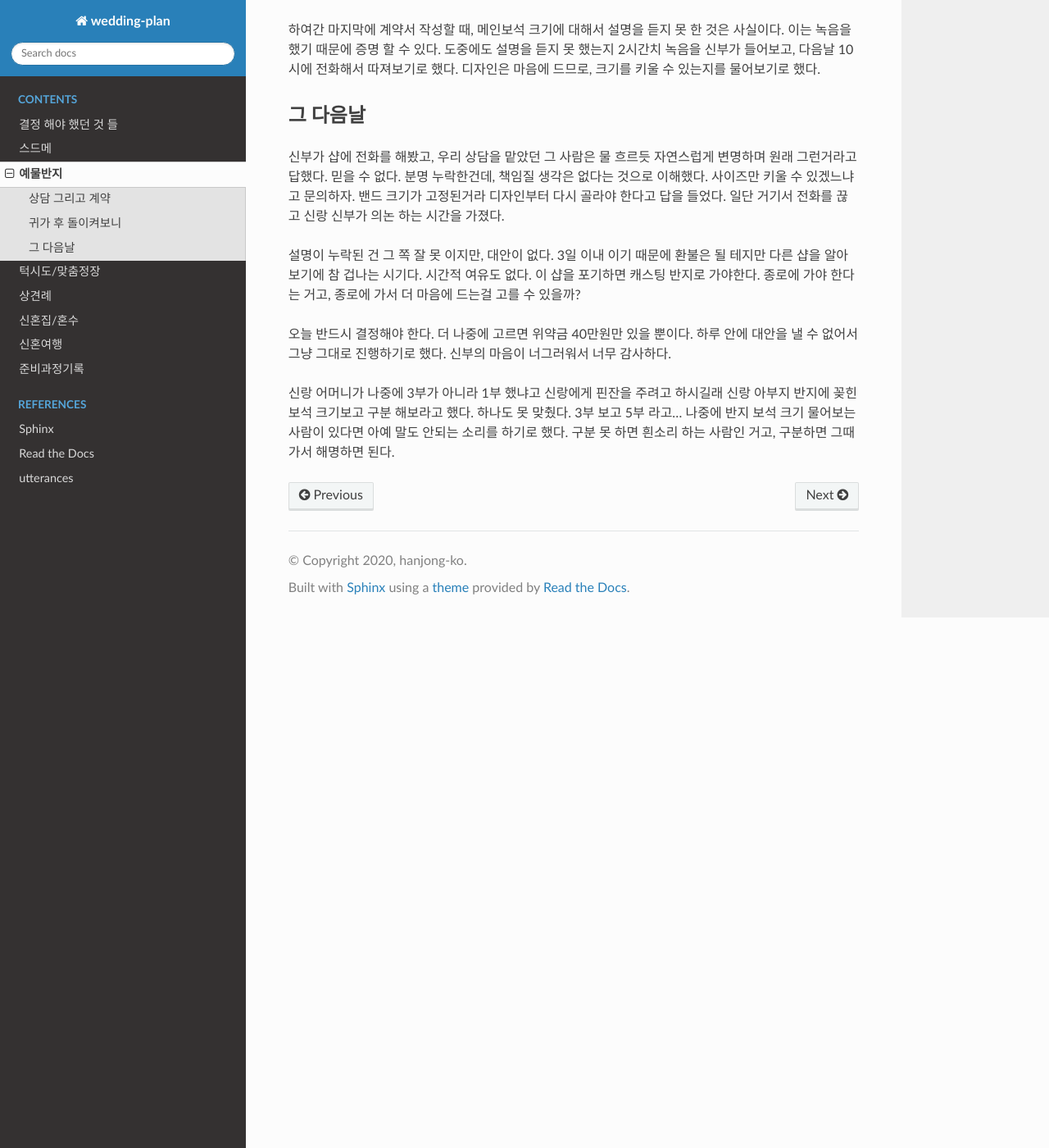
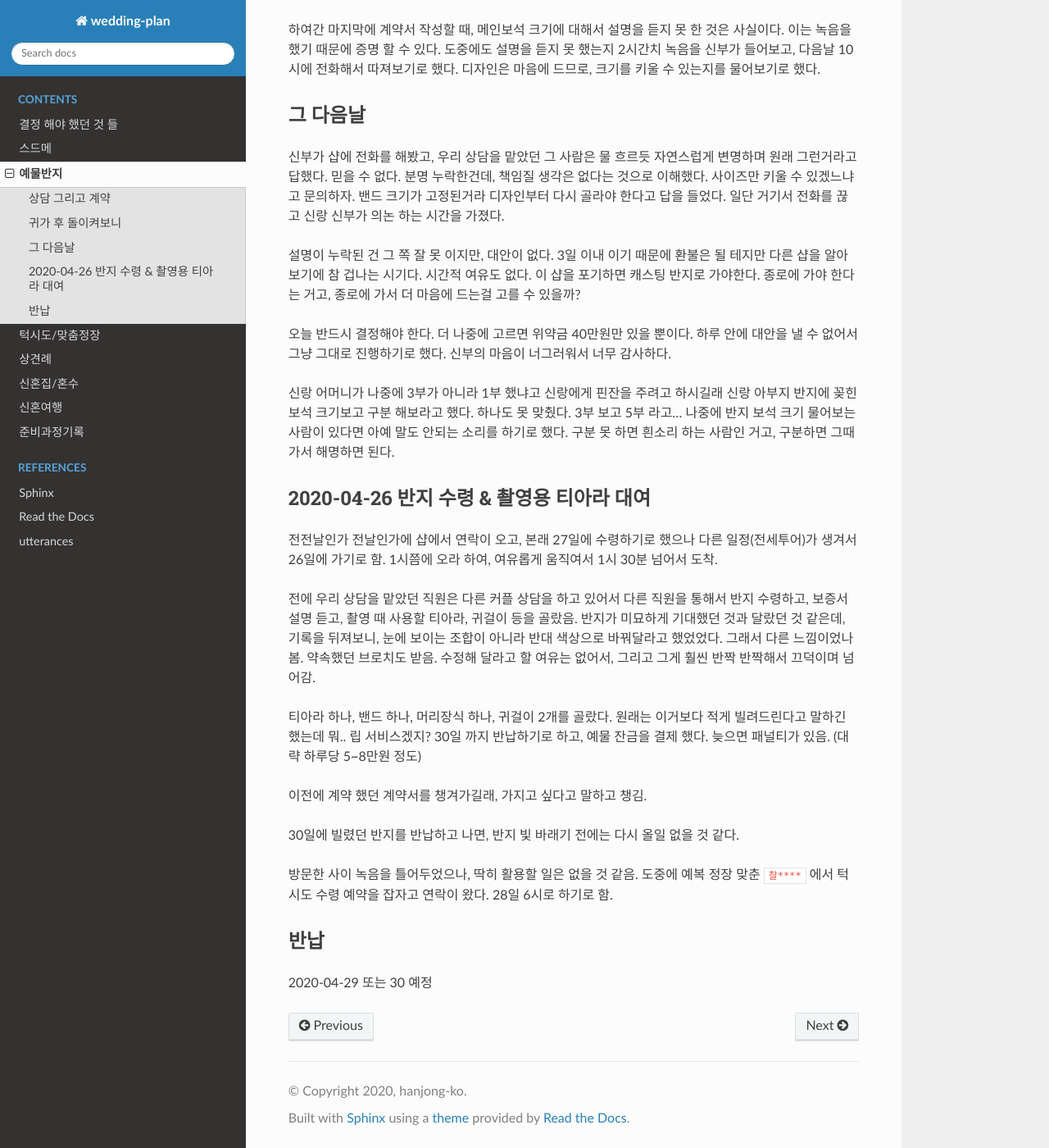
Before and after one commit to rino0601/hjk52knk, a Sphinx documentation site: the page built from docs/ring.rst, in a window 1280 px wide and 1400 px high, scrolled down 3221 px. Shown: the whole window at 82% size. Built offline with Sphinx 7.4.7 and the Read the Docs theme 2.0.0, drawn with Linux system fonts in a browser that asks for light colours; comment, search, counter and statistics services are not loaded.

Commit message:
Update ring

```diff
--- a/docs/ring.rst
+++ b/docs/ring.rst
@@ -152,6 +152,30 @@
 하나도 못 맞췄다. 3부 보고 5부 라고... 나중에 반지 보석 크기 물어보는 사람이 있다면 아예 말도 안되는 소리를 하기로 했다.
 구분 못 하면 흰소리 하는 사람인 거고, 구분하면 그때가서 해명하면 된다.
 
+2020-04-26 반지 수령 & 촬영용 티아라 대여
+----------------------------------------------------
+
+전전날인가 전날인가에 샵에서 연락이 오고, 본래 27일에 수령하기로 했으나 다른 일정(전세투어)가 생겨서 26일에 가기로 함.
+1시쯤에 오라 하여, 여유롭게 움직여서 1시 30분 넘어서 도착.
+
+전에 우리 상담을 맡았던 직원은 다른 커플 상담을 하고 있어서 다른 직원을 통해서 반지 수령하고, 보증서 설명 듣고, 촬영 때 사용할 티아라, 귀걸이 등을 골랐음.
+반지가 미묘하게 기대했던 것과 달랐던 것 같은데, 기록을 뒤져보니, 눈에 보이는 조합이 아니라 반대 색상으로 바꿔달라고 했었었다.
+그래서 다른 느낌이었나 봄. 약속했던 브로치도 받음.
+수정해 달라고 할 여유는 없어서, 그리고 그게 훨씬 반짝 반짝해서 끄덕이며 넘어감.
+
+티아라 하나, 밴드 하나, 머리장식 하나, 귀걸이 2개를 골랐다. 원래는 이거보다 적게 빌려드린다고 말하긴 했는데 뭐.. 립 서비스겠지?
+30일 까지 반납하기로 하고, 예물 잔금을 결제 했다. 늦으면 패널티가 있음. (대략 하루당 5~8만원 정도)
+
+이전에 계약 했던 계약서를 챙겨가길래, 가지고 싶다고 말하고 챙김.
+
+30일에 빌렸던 반지를 반납하고 나면, 반지 빛 바래기 전에는 다시 올일 없을 것 같다.
+
+방문한 사이 녹음을 틀어두었으나, 딱히 활용할 일은 없을 것 같음.
+도중에 예복 정장 맞춘 ``찰****`` 에서 턱시도 수령 예약을 잡자고 연락이 왔다. 28일 6시로 하기로 함.
+
+반납
+-----------------
+2020-04-29 또는 30 예정
 
 
 .. raw:: html
```
Also changed, not shown: 1 other file.
